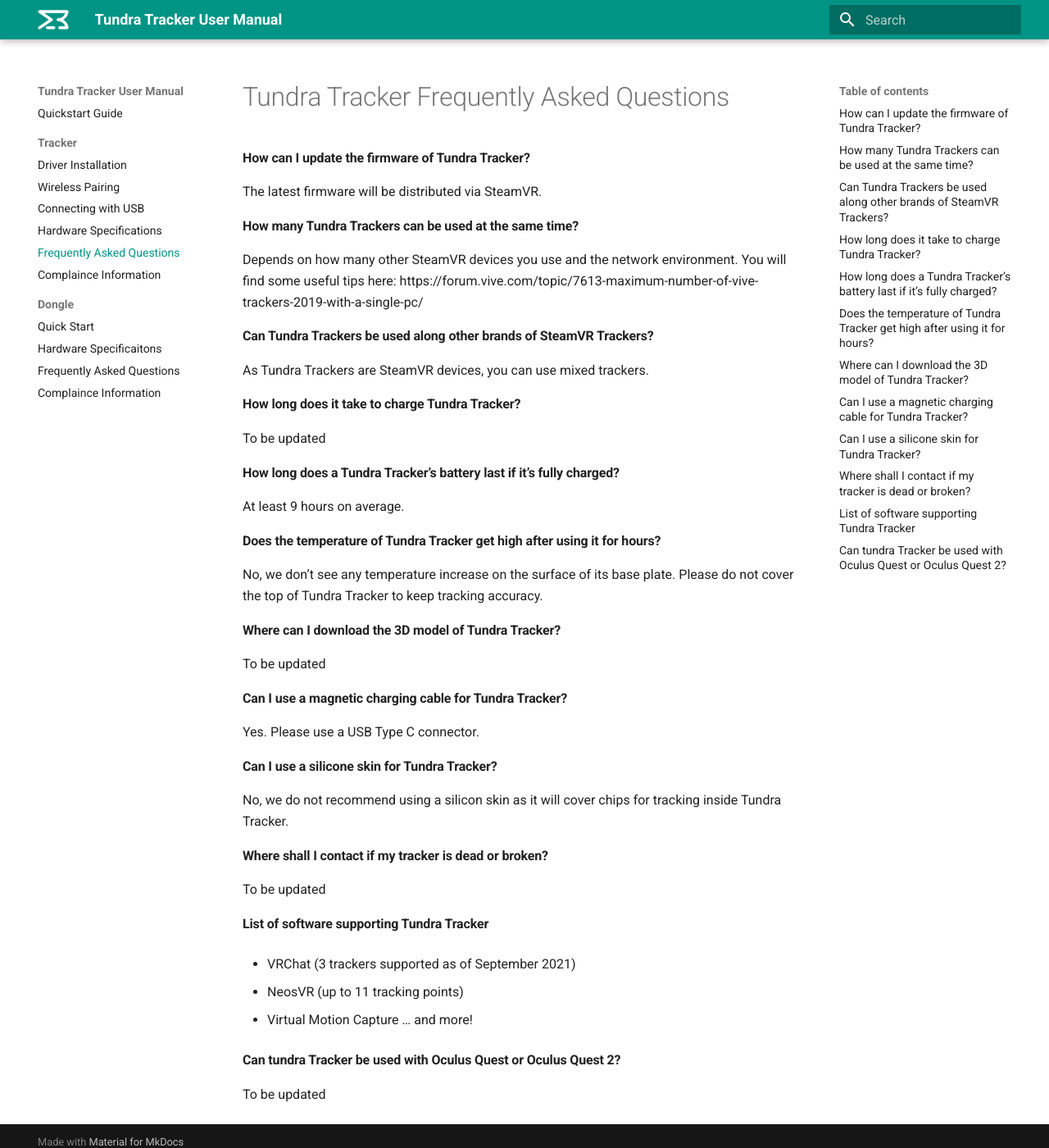
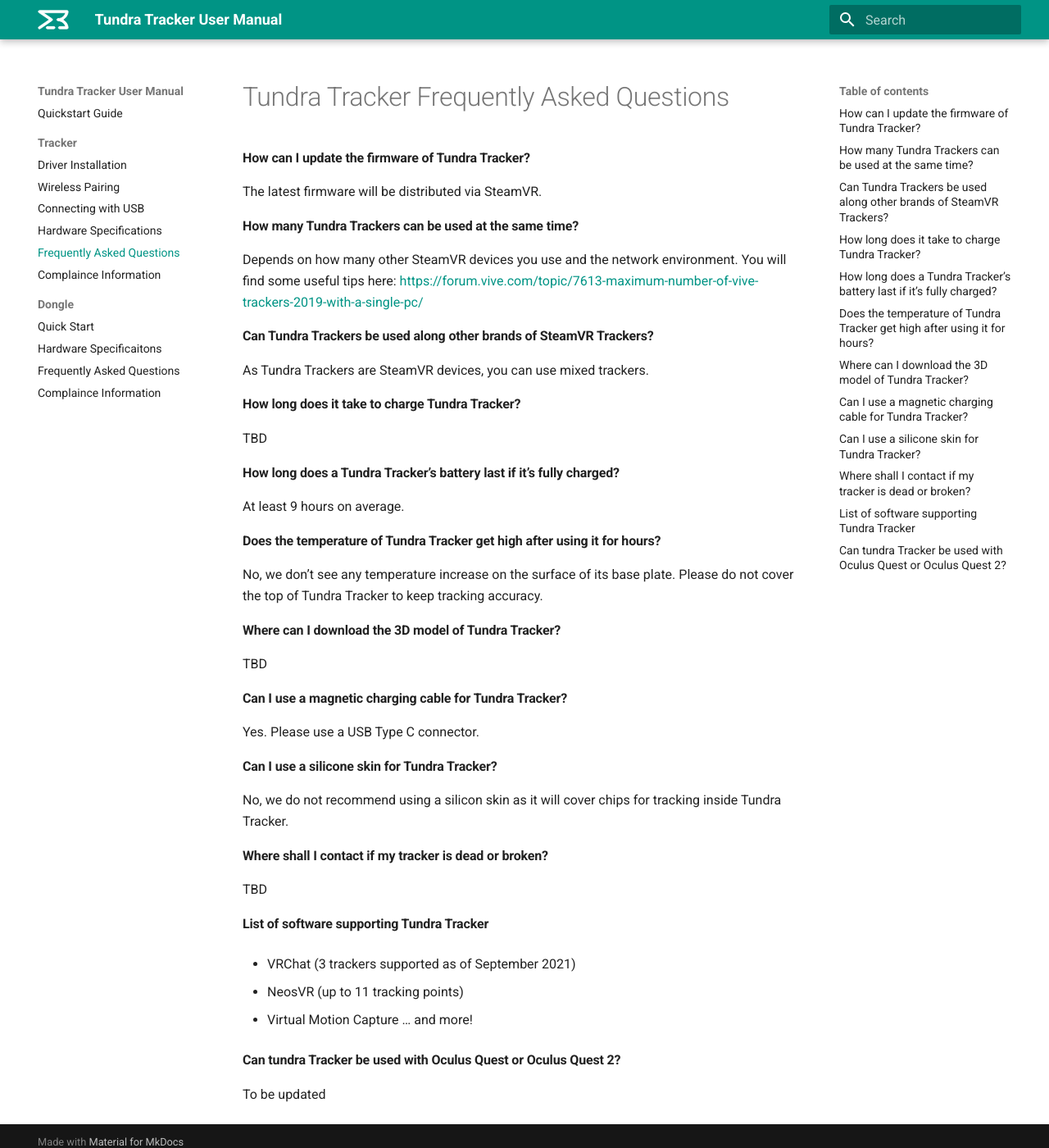
Before and after one commit to tundra-labs/tundra-tracker-docs, an MkDocs documentation site: the page built from docs/tracker_faq.md, in a window 1280 px wide and 1400 px high. Shown: the whole window at 82% size. Built offline with MkDocs 1.6.1 and Material for MkDocs 9.7.7, drawn with Linux system fonts in a browser that asks for light colours.

Commit message:
Update tracker_faq.md

```diff
--- a/docs/tracker_faq.md
+++ b/docs/tracker_faq.md
@@ -8,7 +8,7 @@
 
 #### How many Tundra Trackers can be used at the same time?
 
-Depends on how many other SteamVR devices you use and the network environment. You will find some useful tips here: https://forum.vive.com/topic/7613-maximum-number-of-vive-trackers-2019-with-a-single-pc/
+Depends on how many other SteamVR devices you use and the network environment. You will find some useful tips here: [https://forum.vive.com/topic/7613-maximum-number-of-vive-trackers-2019-with-a-single-pc/](https://forum.vive.com/topic/7613-maximum-number-of-vive-trackers-2019-with-a-single-pc/)
 
 
 
@@ -20,7 +20,7 @@
 
 #### How long does it take to charge Tundra Tracker?
 
-To be updated
+TBD
 
 
 
@@ -38,7 +38,7 @@
 
 #### Where can I download the 3D model of Tundra Tracker?
 
-To be updated
+TBD
 
 
 
@@ -56,7 +56,7 @@
 
 #### Where shall I contact if my tracker is dead or broken?
 
-To be updated
+TBD
 
 
 
```
